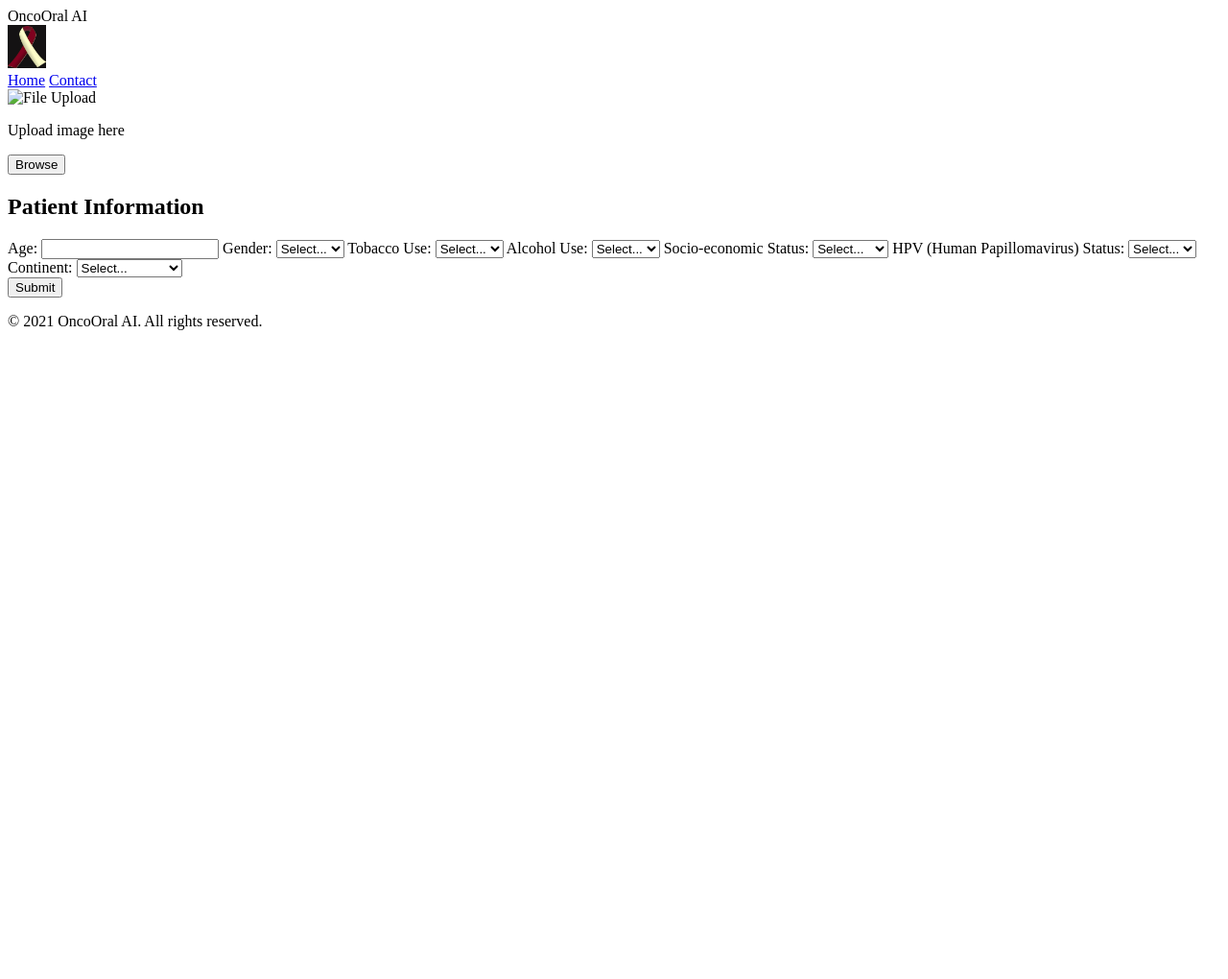
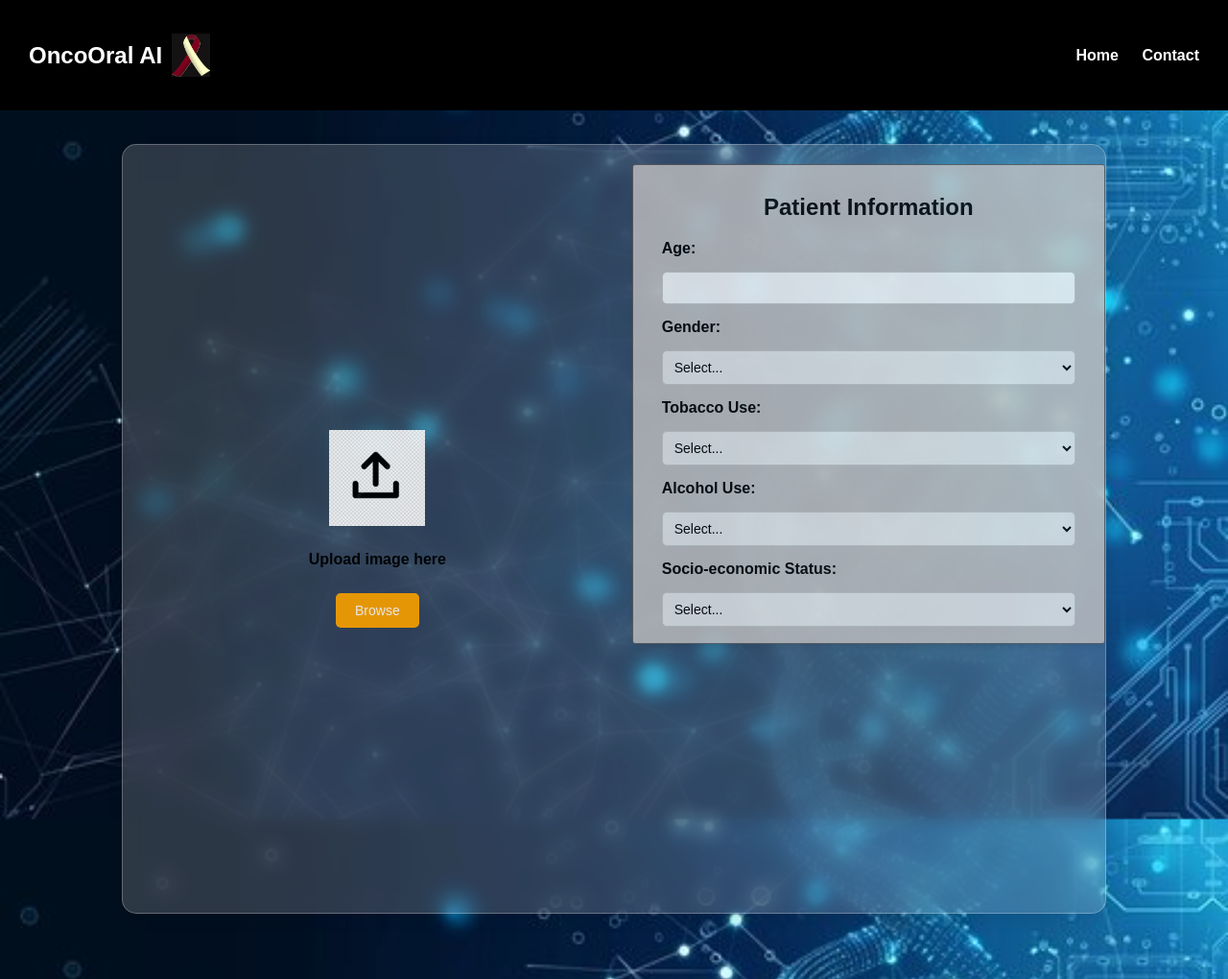
Before and after one commit to tharushaliyanagama/OralCancerEarlyDetection-DSGP, a plain HTML site: page templates/dataupload.html in a window 1280 px wide. Shown: the top 1020 px of the page at 96% size. Before the commit the page ends 800 px from the top, so only its background shows below. Drawn offline with Linux system fonts and the light colour scheme; a script that the page names is missing; files whose address does not match are found by name.

Commit message:
Updated dataupload.css and dataupload.html

```diff
--- /dev/null
+++ b/static/CSS/dataupload.css
@@ -0,0 +1,256 @@
+body {
+    margin: 0;
+    padding: 0;
+    background-color:#aaa7a7;
+    color: black;
+    font-family: Arial, sans-serif;
+    height: 100vh;
+    overflow-x: hidden;
+    scroll-behavior: smooth;
+    display: flex;
+    flex-direction: column;
+    align-items: center;
+    font-weight: bold;
+
+    background-size: cover;
+    background-repeat: no-repeat;
+    background-position: center;
+    background-attachment: fixed;
+}
+
+header {
+    width: 100%;
+    display: flex;
+    justify-content: space-between;
+    align-items: center;
+    padding: 35px 30px;
+    background-color: black;
+    color: white;
+    position: absolute;
+    top: 0;
+    left: 0;
+    box-sizing: border-box;
+}
+
+.logo-container {
+    display: flex;
+    align-items: center;
+    gap: 10px;
+}
+
+.logo {
+    font-size: 24px;
+    font-weight: bold;
+}
+
+nav a {
+    color: white;
+    text-decoration: none;
+    margin-left: 20px;
+    font-size: 16px;
+}
+
+nav a:hover {
+    text-decoration: underline;
+}
+
+.content-container {
+    display: flex;
+    width: 80%;
+    height: 100%; /* This stays */
+    margin-top: 150px;
+    background: rgba(249, 249, 249, 0.2); /* Semi-transparent background */
+    box-shadow: 0 6px 20px rgba(0,0,0,0.1);
+    border-radius: 15px;
+    overflow: hidden;
+    margin-bottom: -450px;
+    opacity: 0.9;
+
+    /* Glass effect */
+    backdrop-filter: blur(10px); /* Blurring the background */
+    -webkit-backdrop-filter: blur(10px); /* For Safari support */
+    border: 1px solid rgba(255, 255, 255, 0.3); /* Subtle border */
+}
+
+
+.upload-section {
+    width: 50%; /* Increased the width of the upload section */
+    display: flex;
+    justify-content: center;
+    align-items: center;
+    flex-direction: column;
+    gap: 20px;
+    padding: 20px;
+}
+
+.upload-placeholder {
+    text-align: center;
+    display: flex;
+    flex-direction: column;
+    align-items: center;
+    gap: 10px;
+}
+
+.upload-placeholder img {
+    width: 100px;
+    height: 100px;
+    object-fit: cover;
+}
+
+.browse-btn {
+    background-color: orange;
+    border: none;
+    padding: 10px 20px;
+    color: white;
+    font-size: 14px;
+    cursor: pointer;
+    border-radius: 5px;
+}
+
+.browse-btn:hover {
+    background-color: darkorange;
+}
+
+.image-container {
+    text-align: center;
+    display: flex;
+    flex-direction: column;
+    align-items: center;
+    gap: 10px;
+}
+
+.change-btn {
+    background-color: orange;
+    border: none;
+    padding: 10px 20px;
+    color: white;
+    font-size: 14px;
+    cursor: pointer;
+    border-radius: 5px;
+}
+
+.change-btn:hover {
+    background-color: darkorange;
+}
+
+input[type="file"] {
+    margin: 15px 0;
+}
+
+#preview {
+    margin-top: 15px;
+    width: 150px;
+    height: 150px;
+    object-fit: cover;
+    border: 2px solid #ddd;
+    border-radius: 8px;
+    box-shadow: 0 4px 8px rgba(0,0,0,0.1);
+    display: none;
+}
+
+.form-section {
+    width: 50%; /* Adjusted form section width */
+    padding: 30px;
+    background-color: #c6c3c3;
+    display: flex;
+    flex-direction: column;
+    justify-content: flex-start;
+    overflow-y: auto;
+    max-height: 500px;
+    box-sizing: border-box;
+    height: 100%;
+    opacity: 0.9;
+   margin-top: 20px;
+   border-radius: 3px;
+    box-shadow: 0 4px 8px rgba(0,0,0,0.1);
+    border: 1px solid rgb(94, 92, 92); /* Subtle border */
+
+}
+
+form {
+    display: flex;
+    flex-direction: column;
+    gap: 15px;
+}
+
+form label {
+    font-weight: bold;
+}
+
+form input, form select {
+    padding: 8px;
+    font-size: 14px;
+    border: 1px solid #ccc;
+    border-radius: 5px;
+}
+
+.submit-btn-container {
+    margin-top: 20px;
+    text-align: center;
+}
+
+.submit-btn {
+    padding: 12px 30px;
+    background-color: rgb(48, 223, 48);
+    color: white;
+    border: none;
+    cursor: pointer;
+    font-size: 16px;
+    border-radius: 5px;
+    transition: backgroundcolor  0.3s ease;
+}
+
+.submit-btn:hover {
+    background-color: #04a133;
+}
+h2 {
+    margin-top: 0;
+    color: #070707;
+    font-size: 24px;
+    align-self: center;
+}
+
+#uploadedImage {
+    display: block;
+    margin: 0 auto;
+    border: 3px solid #ddd;
+    border-radius: 8px;
+}
+
+/* Probability and Caution Box */
+.probability-box {
+    border: 2px solid #333;
+    padding: 15px;
+    margin-bottom: 15px;
+    background-color: #f1f1f1;
+    border-radius: 8px;
+    text-align: center;
+}
+
+.caution-line {
+    height: 20px;
+    border-radius: 5px;
+    margin-top: 10px;
+}
+
+#probabilityText {
+    font-size: 18px;
+    font-weight: bold;
+    margin: 0;
+}
+
+
+
+/* Footer Styling */
+footer {
+    width: 100%;
+    background-color: black;
+    color: white;
+    text-align: center;
+    padding: 15px 0;
+    position:absolute;
+    bottom: 0;
+    left: 0;
+    margin-top: 40px;
+    margin-bottom: -300px;
+}
--- a/templates/dataupload.html
+++ b/templates/dataupload.html
@@ -4,9 +4,9 @@
     <meta charset="UTF-8">
     <meta name="viewport" content="width=device-width, initial-scale=1.0">
     <title>OncoOral AI</title>
-    <link rel="stylesheet" href="DataUploadStyle.css">
+    <link rel="stylesheet" href="C:\Users\Sithmi Nimnadi\Desktop\DSGP UI\static\CSS\dataupload.css">
 </head>
-<body>
+<body background="C:\Users\Sithmi Nimnadi\Desktop\DSGP UI\static\images\background image.jpg">
 
 <header>
     <div class="logo-container">
@@ -24,7 +24,7 @@
     <section class="upload-section">
         <!-- Before Image Upload -->
         <div id="uploadPlaceholder" class="upload-placeholder">
-            <img id="fileUpload" src="file.jpg" alt="File Upload" style="width: 100px; height: 100px;">
+            <img id="fileUpload" src="C:\Users\Sithmi Nimnadi\Desktop\DSGP UI\static\images\file.jpg" alt="File Upload" style="width: 100px; height: 100px;">
             <p>Upload image here</p>
             <button class="browse-btn" onclick="document.getElementById('imageUpload').click()">Browse</button>
         </div>
```
Also changed, not shown: static/images/file.jpg (added).
